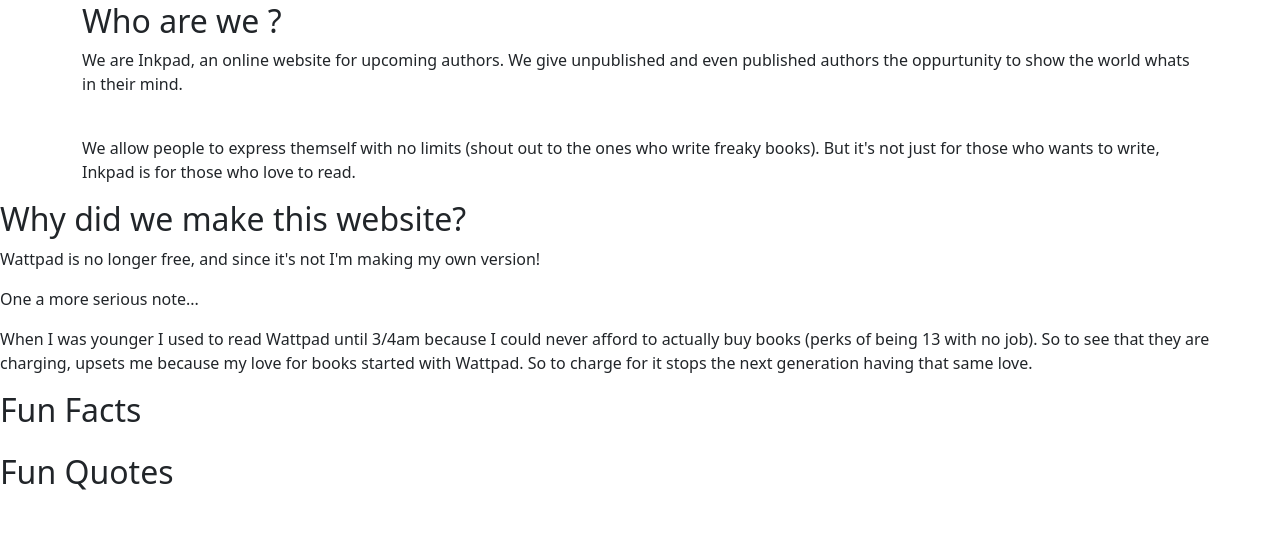
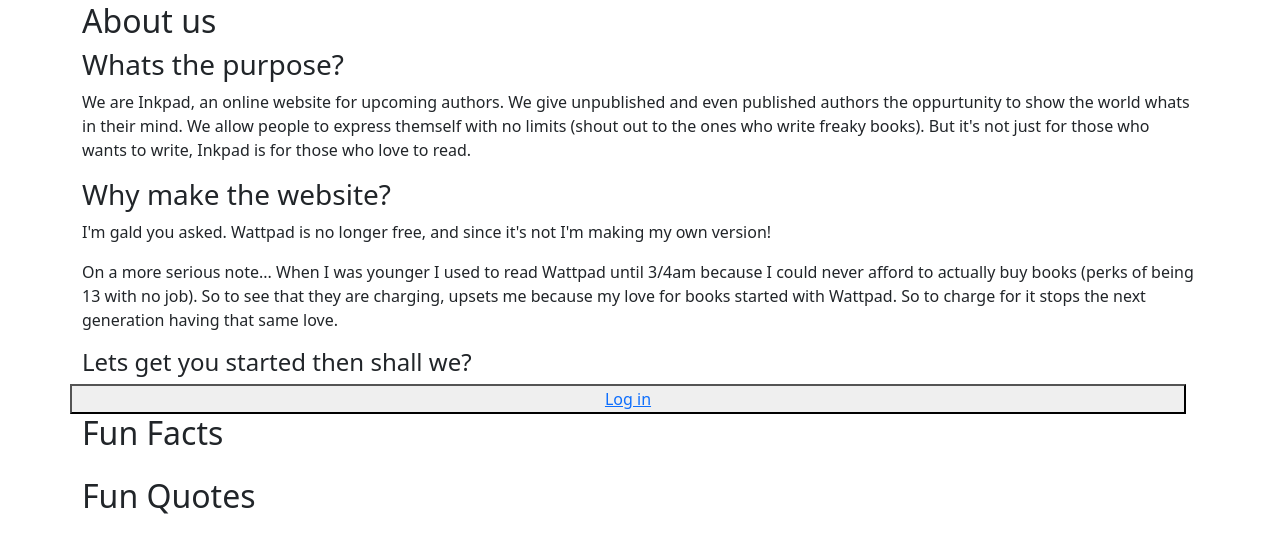
Before and after one commit to DanilleH22/inkpad_book, a Django app: template homepage/templates/homepage/index.html in a window 1280 px wide. Shown: the part 70-623 px from the top of the page. Run offline with Django 3.2, Linux system fonts and the light colour scheme; the template is opened without the code that fills it, so the values that code supplies are empty; parts of the project's set-up code (start-up, migrations or seed data) failed here and were passed over.

Commit message:
Add if logged in templated to redirect to buttons

```diff
--- a/homepage/templates/homepage/index.html
+++ b/homepage/templates/homepage/index.html
@@ -3,37 +3,46 @@
 {% block content %}
 
 <div class="container">
-  <h2>Who are we ?</h2>
+  <div class="row">
+    <h2>About us</h2>
+    <br>
+    <h3>Whats the purpose?</h3>
     <p>
       We are Inkpad, an online website for upcoming authors. We give unpublished
       and even published authors the oppurtunity to show the world whats in their
-    mind.
-  </p>
-  <br />
-  <p>
-    We allow people to express themself with no limits (shout out to the ones
+      mind. We allow people to express themself with no limits (shout out to the ones
       who write freaky books). But it's not just for those who wants to write,
       Inkpad is for those who love to read.
     </p>
-</div>
-<div class="row">
-  <h2>Why did we make this website?</h2>
+    <br />
+    <h3>Why make the website?</h3>
     <p>
-    Wattpad is no longer free, and since it's not I'm making my own version!
+      I'm gald you asked. Wattpad is no longer free, and since it's not I'm making my own version!
     </p>
-  <br />
-  <p>One a more serious note...</p>
     <p>
-    When I was younger I used to read Wattpad until 3/4am because I could never
+      On a more serious note... When I was younger I used to read Wattpad until 3/4am because I could never
       afford to actually buy books (perks of being 13 with no job). So to see that
       they are charging, upsets me because my love for books started with Wattpad.
       So to charge for it stops the next generation having that same love.
     </p>
+
+    <div class="row">
+      <h4>Lets get you started then shall we?</h4>
+      {% if user.is_authenticated %}
+        <button><a href="{% url 'browse' %}">Browse books</a></button>
+        <button><a href="{% url 'book_details' %}">Create a book</a></button>
+      {% else %}
+        <button><a href="{% url 'account_signup' %}">Log in </a></button>
+      {% endif %}
+    </div>
+
+
+
     <div class="row">
       <h2>Fun Facts</h2>
       <ul>
-      {% for f in fun_facts %}
-      <li>{{ f.facts }}</li>
+        {% for fun in fun_facts %}
+        <li>{{ fun.facts }}</li>
         {% endfor %}
       </ul>
     </div>
@@ -47,5 +56,6 @@
       </ul>
     </div>
   </div>
+</div>
 
   {% endblock content %}
```
Lines whose indentation alone changed are shown as unchanged.
